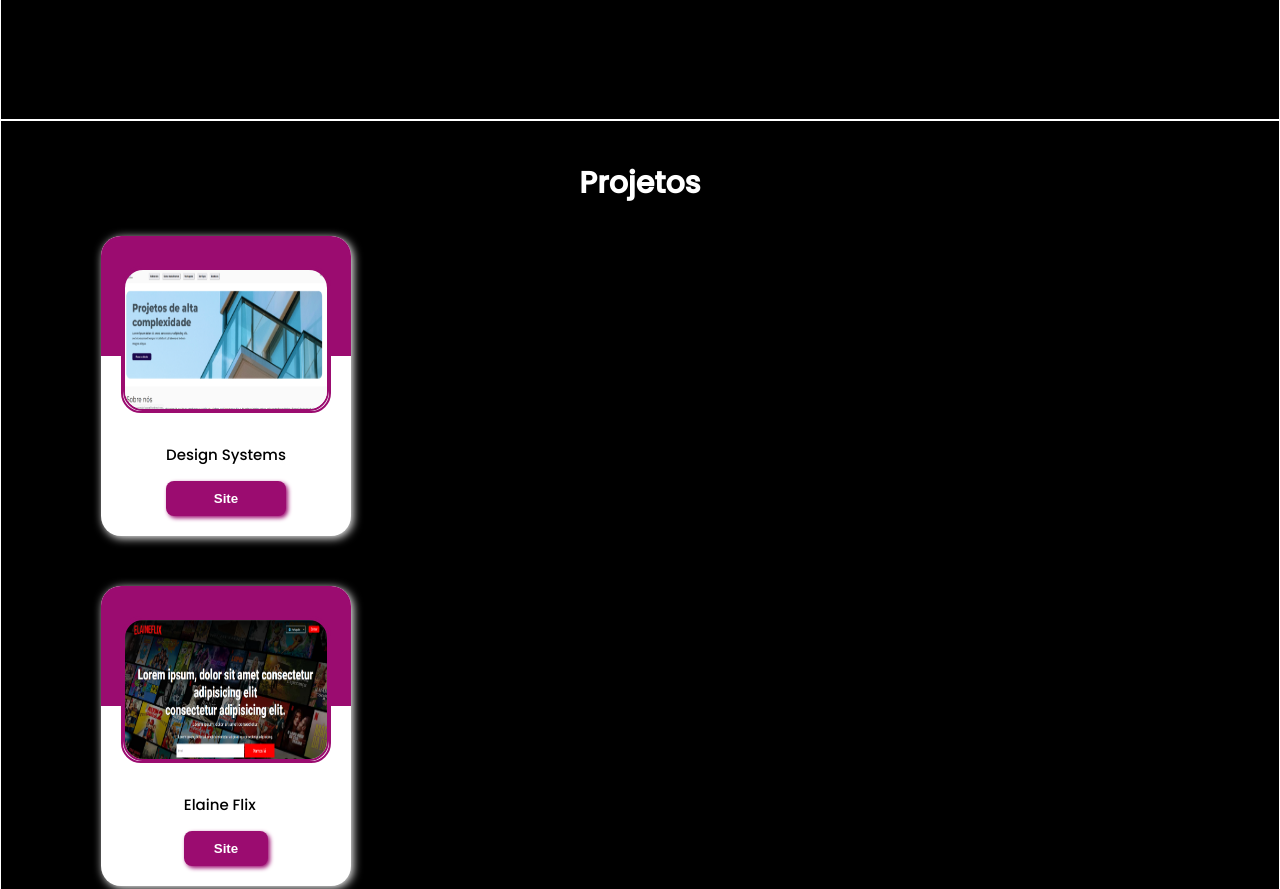
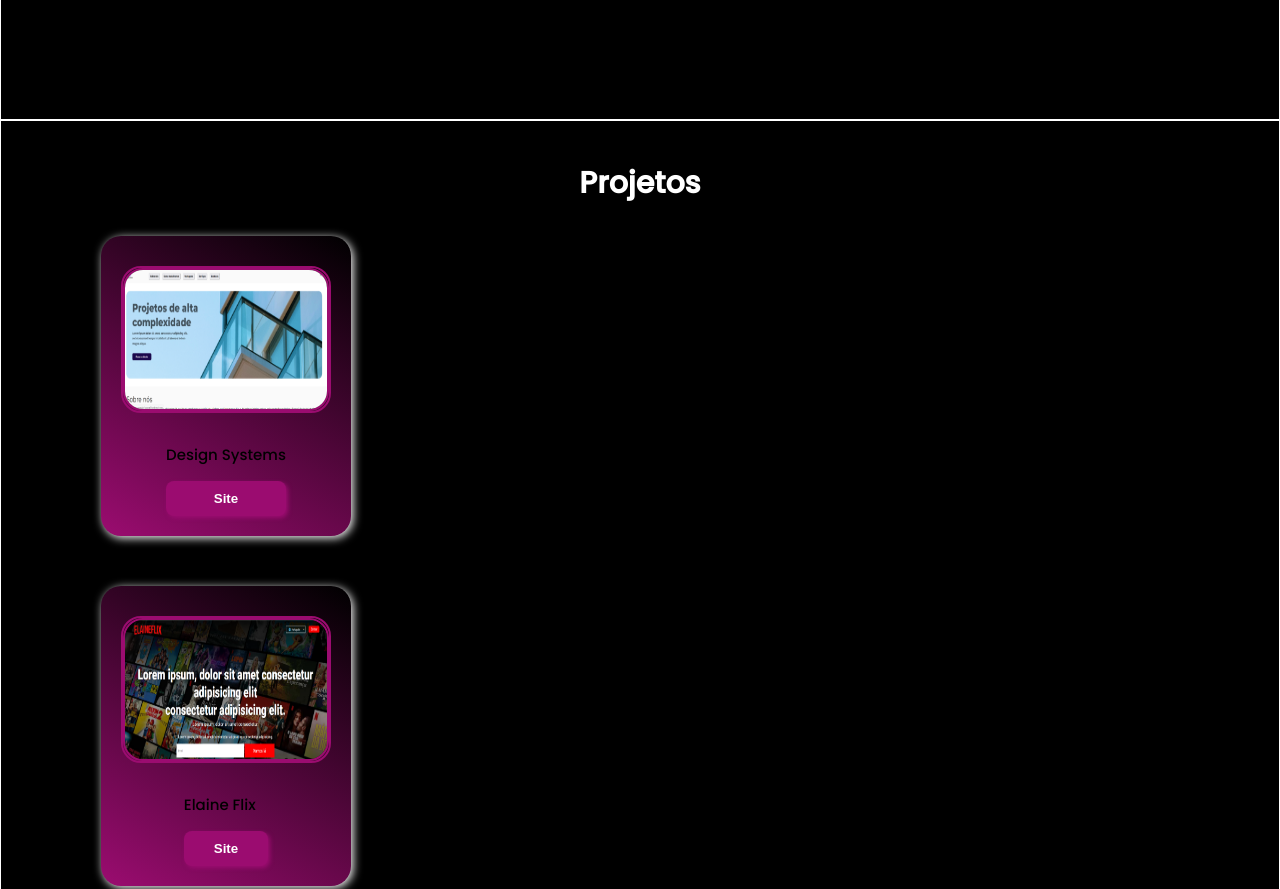
Before and after one commit to etsets2023/elainedev, a plain HTML site: page index.html in a window 1280 px wide. Shown: the part 1480-2369 px from the top of the page. Drawn offline with Linux system fonts and the light colour scheme.

Commit message:
Projects cards

```diff
--- a/css/style.css
+++ b/css/style.css
@@ -240,6 +240,10 @@ h1 {
     padding: 40px 100px;
     width: 100vw;
     border: 1px solid white;
+    display: flex;
+    flex-direction: column;
+    align-items: center;
+    justify-content: center;
 }
 
 #projects h2{
@@ -253,8 +257,6 @@ h1 {
     display: flex;
     flex-direction: column;
     gap: 50px;
-
-
 }
 
 .projects-card{
@@ -268,22 +270,11 @@ h1 {
     color: black;
     border-radius: 20px;
     box-shadow: 2px 2px 10px white;
+    background-image: linear-gradient(750deg, rgb(155, 12, 112), black);
     gap: 30px;
-    position: relative;
 }
 
-.projects-card::after{
-    content: "";
-    /*border: 1px solid blue;*/
-    width: 250px;
-    height: 40%;
-    position: absolute;
-    top: 0;
-    background: var(--color-roxo);
-    position: absolute;
-    border-radius: 20px 20px 0px 0px;
 
-}
 
 .card-imagem{
     border: 2px solid var(--color-roxo);
@@ -326,6 +317,10 @@ h1 {
     box-shadow: 2px 2px 4px var(--color-roxo);
 }
 
+.projects-botao button:hover{
+    box-shadow: 2px 2px 4px black;
+}
+
 .projects-botao a{
     text-decoration: none;
     font-weight: bold;
```
